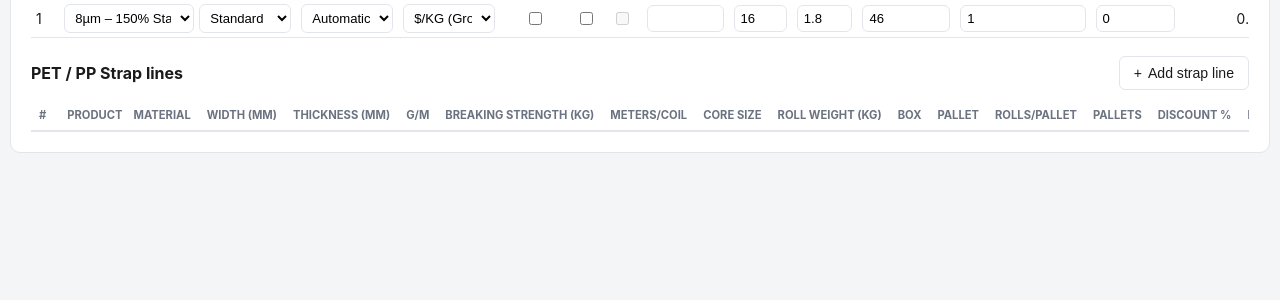
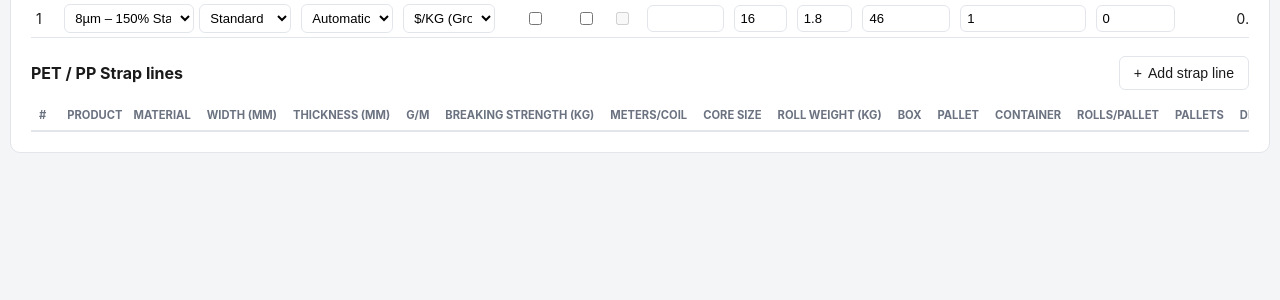
Before and after one commit to erpclipsico-oss/stretch-pricing-app, a Flask app: page /pricing in a window 1280 px wide. Shown: the part 471-771 px from the top of the page. Run offline with Flask 3, Linux system fonts and the light colour scheme; the visitor is signed in with stand-in values (Sample User, id 1); data comes from the database, SQL or seed files in the repository; lists and menus that the app fills with data are empty.

Commit message:
Add files via upload

```diff
--- a/stretch-pricing-app/app/templates/pricing.html
+++ b/stretch-pricing-app/app/templates/pricing.html
@@ -220,7 +220,15 @@
         <th data-i18n="col_roll_weight_kg" data-i18n-title="tip_roll_weight_kg" title="Computed gross weight per roll (net strap weight + core weight)">Roll Weight (kg)</th>
         <th data-i18n="col_box">Box</th>
         <th data-i18n="col_pallet">Pallet</th>
-        <!-- v133 -- owner-requested removal, same as Stretch's own Container
+        <th data-i18n="col_container" data-i18n-title="tip_container" title="Which container this line's FOB/CIF is spread over -- matches the source Excel sheet's own CTR. 20ft/CTR. 40ft columns exactly">Container</th>
+        <!-- v149 -- RESTORED: the v133 removal below turned out to be based
+             on a mistaken belief that this picker never affected price --
+             it does (see _container_share() in strap_pricing.py, confirmed
+             byte-for-byte against both the PET and PP source Excel sheets'
+             own CTR. 20ft/CTR. 40ft formulas). The picker is back, wired to
+             the real strap_ctr20/strap_ctr40 flags below, for both PP and
+             PET strap lines.
+             v133 -- owner-requested removal, same as Stretch's own Container
              (40ft/20ft) column above -- see that column's matching v133
              comment. Every strap line now always prices/stuffs as 40ft
              (ctr40 defaults true server-side whenever neither is sent --
@@ -379,6 +387,7 @@
     col_gm: 'g/m', col_breaking_strength: 'Breaking Strength (kg)',
     col_meters_coil: 'Meters/coil', col_core_size: 'Core size',
     col_roll_weight_kg: 'Roll Weight (kg)', col_box: 'Box', col_pallet: 'Pallet',
+    col_container: 'Container', tip_container: "Which container this line's FOB/CIF is spread over -- a 20ft container splits the same per-container FOB/shipping $ amount across fewer pallets than a 40ft one, so it usually prices a bit higher per roll. Matches the source Excel sheet's own CTR. 20ft/CTR. 40ft columns exactly.",
     col_qty_pallets: 'Qty (pallets)', col_exw_roll: 'EX-Work $/Roll',
     col_fob_roll: 'FOB $/Roll', col_cif_roll: 'CIF $/Roll',
     col_pallets_locked: 'Pallets',
@@ -423,6 +432,7 @@
     col_gm: 'جم/م', col_breaking_strength: 'قوة الشد (كجم)',
     col_meters_coil: 'متر/كويل', col_core_size: 'مقاس الكور',
     col_roll_weight_kg: 'وزن الرول (كجم)', col_box: 'كرتونة', col_pallet: 'بالتة',
+    col_container: 'الكونتينر', tip_container: 'الكونتينر اللي نصيب الشحن/الـ FOB بتاع السطر ده بيتقسم عليه -- الكونتينر 20 قدم بيقسم نفس مبلغ الشحن/FOB على عدد بالتات أقل من الـ 40 قدم، فبيطلع السعر للرول أعلى شوية. نفس الظبط اللي في الاكسل شيت الأصلي أعمدة CTR. 20ft / CTR. 40ft بالظبط.',
     col_qty_pallets: 'الكمية (بالتة)', col_exw_roll: 'EX-Work $/رول',
     col_fob_roll: 'FOB $/رول', col_cif_roll: 'CIF $/رول',
     col_pallets_locked: 'البالتات',
@@ -1140,6 +1150,12 @@
     <td><input type="text" class="f-strap-rollwt compact-input" readonly style="width:70px; background:#f3f3f3;" value="0.00" title="Computed gross weight per roll = (meters/coil × g/m ÷ 1000) + core weight"></td>
     <td style="text-align:center;"><input type="checkbox" class="f-strap-box"></td>
     <td style="text-align:center;"><input type="checkbox" class="f-strap-pallet" checked></td>
+    <td>
+      <select class="f-strap-container compact-input" style="width:70px;" title="Which container this line's FOB/CIF is spread over -- matches the source Excel sheet's own CTR. 20ft/CTR. 40ft columns exactly">
+        <option value="40ft">40ft</option>
+        <option value="20ft">20ft</option>
+      </select>
+    </td>
     <td><input type="number" class="f-strap-rpp compact-input" min="0" step="1" readonly title="Rolls per pallet -- fixed by core size (not editable)" style="width:70px; background:#f0f0f0;"></td>
     <!-- v135 -- "Containers" removed (see the col_pallets_locked header's
          matching v135 comment); Pallets is a plain typed quantity again,
@@ -1310,7 +1326,7 @@
   // v44 -- see scheduleRecalc()'s comment: auto-recalculate on every
   // price-affecting strap field too (not just the live g/m preview).
   tr.querySelector('.f-strap-product').addEventListener('change', scheduleRecalc);
-  ['.f-strap-bom', '.f-strap-core', '.f-strap-box', '.f-strap-pallet'].forEach(sel => {
+  ['.f-strap-bom', '.f-strap-core', '.f-strap-box', '.f-strap-pallet', '.f-strap-container'].forEach(sel => {
     tr.querySelector(sel).addEventListener('change', scheduleRecalc);
   });
   // v124 -- .f-strap-rpp is readonly (server-fixed by core size/box), so it
@@ -1361,13 +1377,11 @@
         strap_meters_per_coil: parseFloat(tr.querySelector('.f-strap-meters').value || 0),
         strap_has_box: tr.querySelector('.f-strap-box').checked,
         strap_has_pallet: tr.querySelector('.f-strap-pallet').checked,
-        // v133 -- owner-requested removal of the 40ft/20ft picker (see the
-        // Strap "Container" column's matching v133 comment) -- every line
-        // now always sends 40ft; app.py already defaults to this whenever
-        // neither is sent, so this is just making that explicit rather than
-        // relying on the querySelector'd (now-removed) radio buttons.
-        strap_ctr40: true,
-        strap_ctr20: false,
+        // v149 -- RESTORED: reads the real Container (20ft/40ft) picker
+        // (see that column's matching v149 comment) instead of the old
+        // hardcoded-40ft stand-in from v133.
+        strap_ctr20: tr.querySelector('.f-strap-container').value === '20ft',
+        strap_ctr40: tr.querySelector('.f-strap-container').value !== '20ft',
       });
     }
     return Object.assign(base, {strap_product_id: sel.value});
@@ -1651,13 +1665,11 @@
         strap_meters_per_coil: parseFloat(tr.querySelector('.f-strap-meters').value || 0),
         strap_has_box: tr.querySelector('.f-strap-box').checked,
         strap_has_pallet: tr.querySelector('.f-strap-pallet').checked,
-        // v133 -- owner-requested removal of the 40ft/20ft picker (see the
-        // Strap "Container" column's matching v133 comment) -- every line
-        // now always sends 40ft; app.py already defaults to this whenever
-        // neither is sent, so this is just making that explicit rather than
-        // relying on the querySelector'd (now-removed) radio buttons.
-        strap_ctr40: true,
-        strap_ctr20: false,
+        // v149 -- RESTORED: reads the real Container (20ft/40ft) picker
+        // (see that column's matching v149 comment) instead of the old
+        // hardcoded-40ft stand-in from v133.
+        strap_ctr20: tr.querySelector('.f-strap-container').value === '20ft',
+        strap_ctr40: tr.querySelector('.f-strap-container').value !== '20ft',
       });
     } else {
       payload.strap_product_id = sel.value;
```
